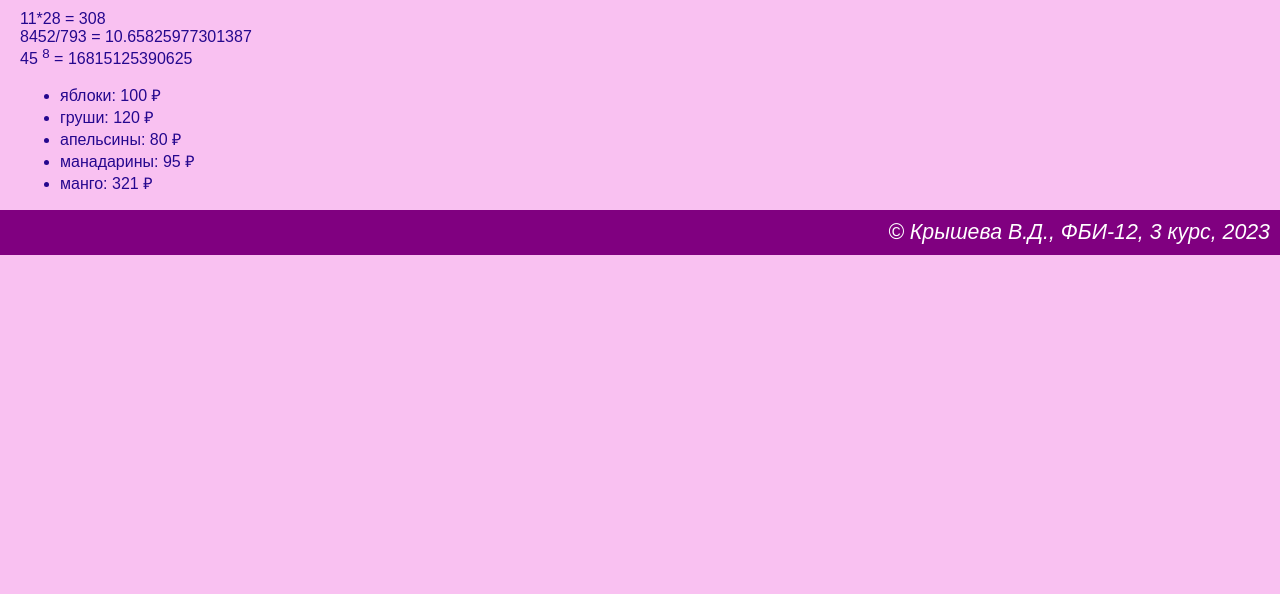
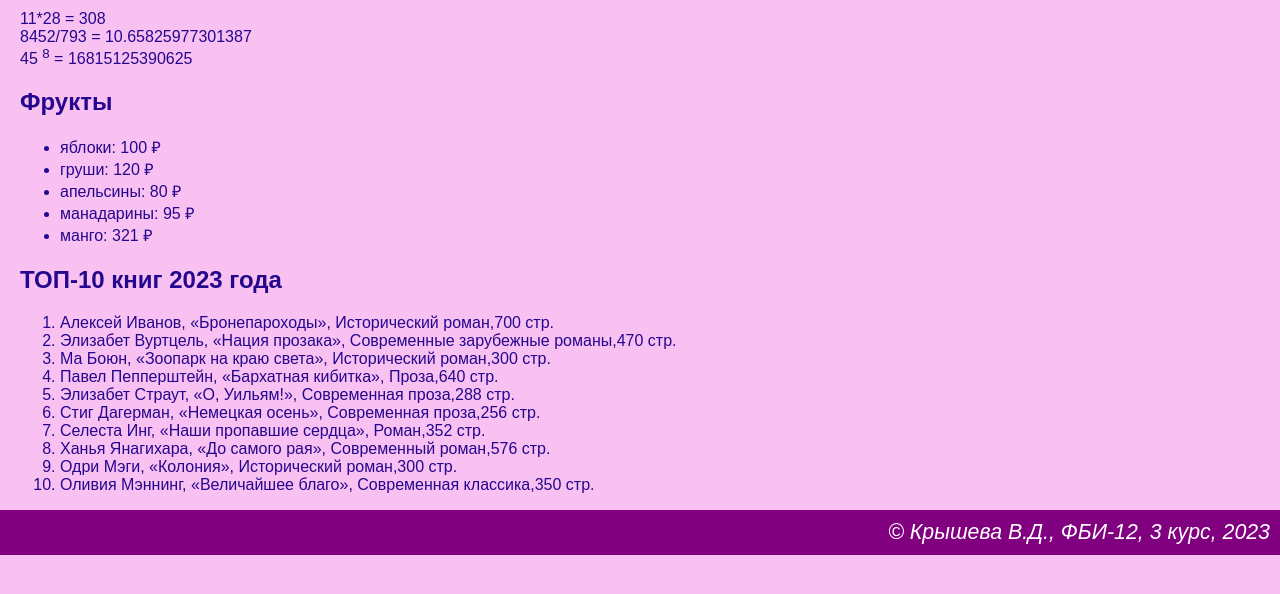
Before and after one commit to hiiamvika/cautious-guide, a Flask app: page /lab2/example in a window 1280 px wide. Shown: the part 45-639 px from the top of the page. Run offline with Flask 3, Linux system fonts and the light colour scheme.

Commit message:
Книги

```diff
--- a/app.py
+++ b/app.py
@@ -14,7 +14,19 @@ def example():
         {'name': 'манадарины', 'price': 95},
         {'name': 'манго', 'price': 321}
     ]
-    return render_template('example.html', name=name, lab2=lab2, group=group,course=course, fruits=fruits)
+    books = [
+        {'author': 'Алексей Иванов', 'name': '«Бронепароходы»', 'genre': 'Исторический роман', 'pages': '700 стр.'},
+        {'author': 'Элизабет Вуртцель', 'name': '«Нация прозака»', 'genre': 'Современные зарубежные романы', 'pages': '470 стр.'},
+        {'author': 'Ма Боюн', 'name': '«Зоопарк на краю света»', 'genre': 'Исторический роман', 'pages': '300 стр.'},
+        {'author': 'Павел Пепперштейн', 'name': '«Бархатная кибитка»', 'genre': 'Проза', 'pages': '640 стр.'},
+        {'author': 'Элизабет Страут', 'name': '«О, Уильям!»', 'genre': 'Современная проза', 'pages': '288 стр.'},
+        {'author': 'Стиг Дагерман', 'name': '«Немецкая осень»', 'genre': 'Современная проза', 'pages': '256 стр.'},
+        {'author': 'Селеста Инг', 'name': '«Наши пропавшие сердца»', 'genre': ' Роман', 'pages': '352 стр.'},
+        {'author': 'Ханья Янагихара', 'name': '«До самого рая»', 'genre': 'Современный роман', 'pages': '576 стр.'},
+        {'author': 'Одри Мэги', 'name': '«Колония»', 'genre': 'Исторический роман', 'pages': '300 стр.'},
+        {'author': 'Оливия Мэннинг', 'name': '«Величайшее благо»', 'genre': 'Современная классика', 'pages': '350 стр.'},
+    ]
+    return render_template('example.html', name=name, lab2=lab2, group=group,course=course, fruits=fruits, books=books)
 
 @app.route("/")
 @app.route("/index")
--- a/templates/example.html
+++ b/templates/example.html
@@ -16,11 +16,21 @@
         8452/793 = {{8452/793}} <br>
         45 <sup>8</sup> = {{45**8}}
 
+        <h2>Фрукты</h2>
+
         <ul>
             {% for f in fruits %}
             <li>{{f.name}}: {{f.price}} &#8381;</li>
             {% endfor %}
         </ul>
+
+        <h2>ТОП-10 книг 2023 года</h2>
+
+        <ol>
+            {% for b in books %}
+            <li>{{b.author}}, {{b.name}}, {{b.genre}},{{b.pages}} </li>
+            {% endfor %}
+        </ol>
     </main>
 
     <footer>
```
